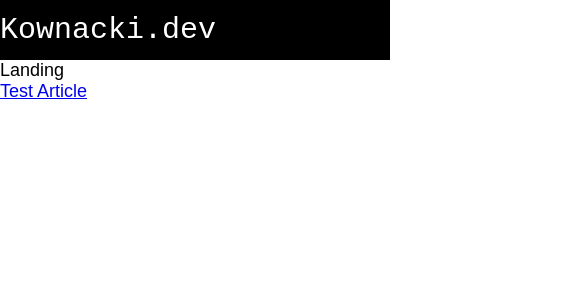
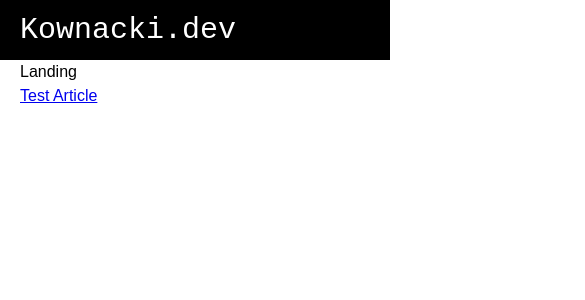
Before and after one commit to kownacki/kownacki.dev, a React (Create React App) app: page / in a window 390 px wide. Shown: the top 300 px of the page, 585 px wide, since content can reach past the window. Built offline with nearby package versions, Linux system fonts and the light colour scheme.

Commit message:
Add rwd styling.

```diff
--- a/src/App.tsx
+++ b/src/App.tsx
@@ -16,7 +16,8 @@ const Root = styled.div`
 `;
 
 const Main = styled.div`
-  width: ${MAIN_WIDTH}px;
+  max-width: ${MAIN_WIDTH}px;
+  padding: 0 20px;
   margin: 0 auto;
 `;
 
--- a/src/Header.tsx
+++ b/src/Header.tsx
@@ -13,7 +13,8 @@ const Root = styled.header`
 `;
 
 const Container = styled.div`
-  width: ${MAIN_WIDTH}px;
+  max-width: ${MAIN_WIDTH}px;
+  padding: 0 20px;
   margin: auto;
 `;
 
--- a/src/contants.ts
+++ b/src/contants.ts
@@ -1,5 +1,5 @@
 export const HEADER_HEIGHT = 60;
-export const MAIN_WIDTH = 1200;
+export const MAIN_WIDTH = 800;
 
 export const ROOT_PATH = '/';
 export const ARTICLES_ROOT_PATH = '/';
--- a/src/index.css
+++ b/src/index.css
@@ -1,13 +1,36 @@
 /* Minimal global styles. Other styling done by styled-component */
 body {
-  font: 18px Arial;
+  font: 20px Arial;
+  line-height: 1.5em;
   margin: 0;
-  --primary-color: #2C9CDB;
+  --primary-color: black;
   --light-grey: #F2F2F2;
   --dark-grey: #E0E0E0;
 }
-
 ul {
   list-style: none;
   padding: 0;
 }
+h1, h2, h3, h4 {
+  word-break: break-word;
+  font-weight: 300;
+}
+h1 {
+  font-size: 50px;
+}
+@media all and (max-width: 959px) {
+  body {
+    font-size: 18px;
+  }
+  h1 {
+    font-size: 40px;
+  }
+}
+@media all and (max-width: 599px) {
+  body {
+    font-size: 16px;
+  }
+  h1 {
+    font-size: 30px;
+  }
+}
```
